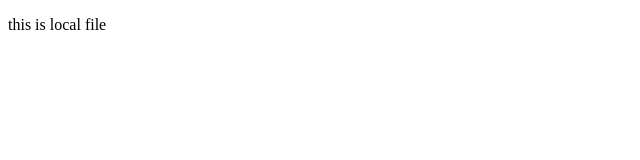
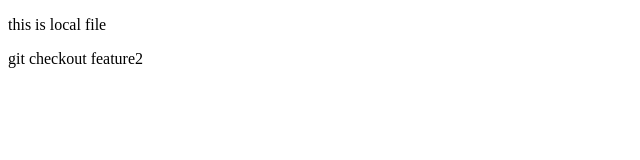
Before and after one commit to Guptadablu/MyClass, a plain HTML site: page index.html in a window 1280 px wide. Shown: the whole page, without its empty margins (0-640 px from the left). Drawn offline with Linux system fonts and the light colour scheme.

Commit message:
feature2

```diff
--- a/index.html
+++ b/index.html
@@ -7,5 +7,6 @@
 </head>
 <body>
     <p>this is local file</p>
+    <p>git checkout feature2</p>
 </body>
 </html>
```
Also changed, not shown: 1 other file.
